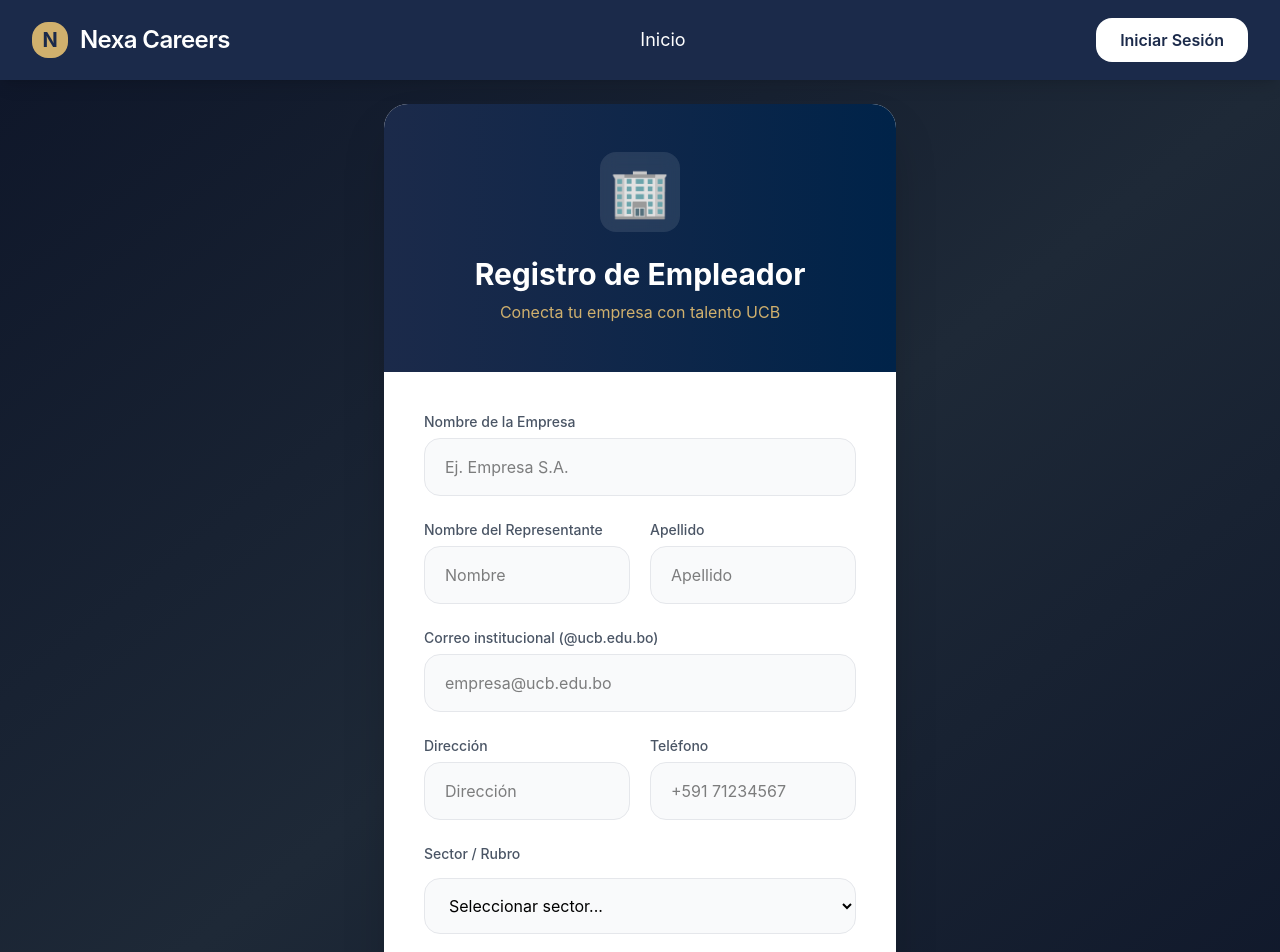
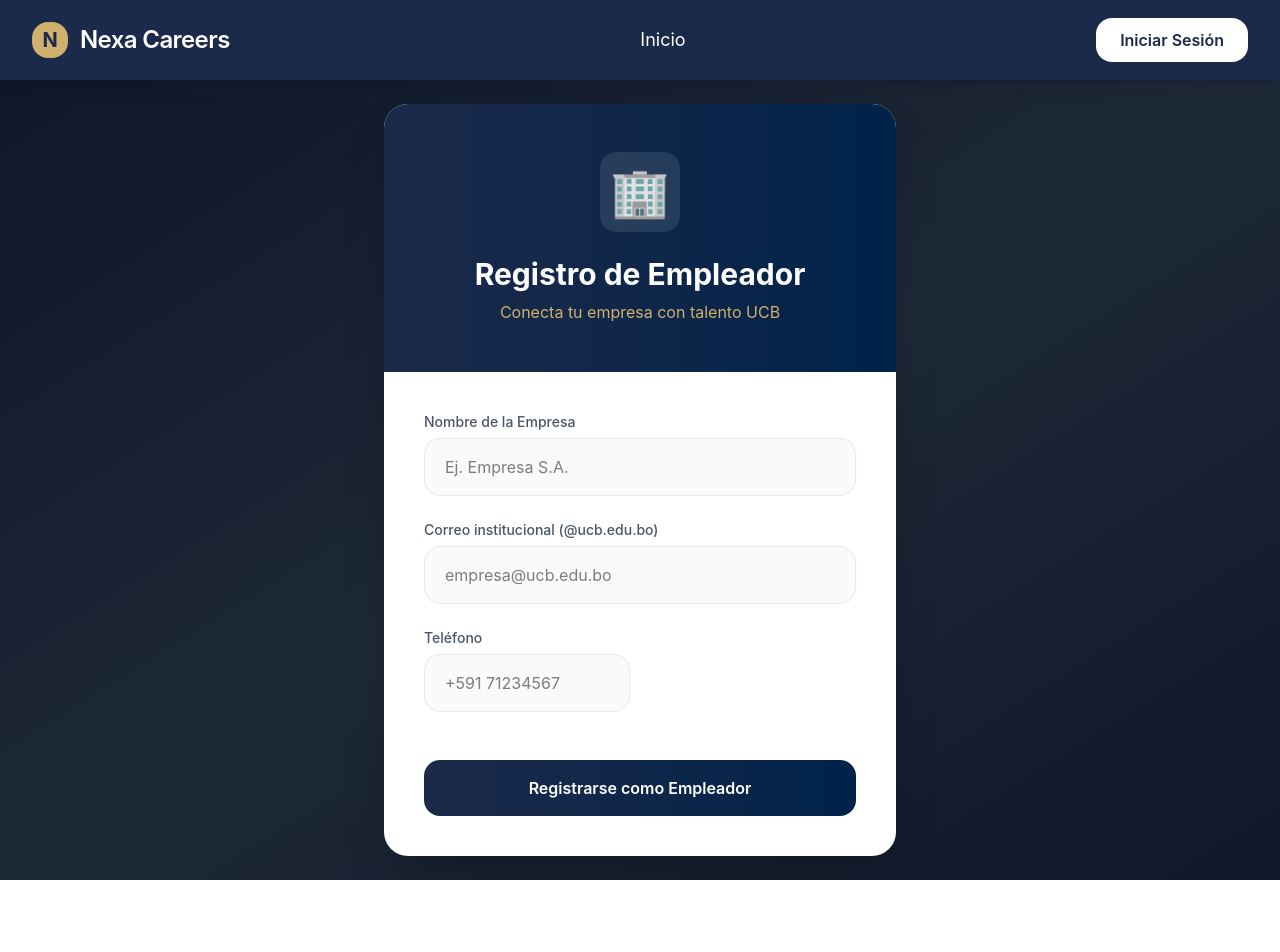
Before and after one commit to KamiGit21/Nexa_Career, a Vue app in the folder nexa_careers/: page /registro-empleador in a window 1280 px wide. Shown: the top 952 px of the page. After the commit the page ends 880 px from the top, so only its background shows below. Built offline with nearby package versions, Linux system fonts and the light colour scheme.

Commit message:
Arreglo de distribucion registro de estudiante, empleador y supervisor

```diff
--- a/nexa_careers/src/frontend/views/RegistroEmpleador.vue
+++ b/nexa_careers/src/frontend/views/RegistroEmpleador.vue
@@ -21,7 +21,7 @@
                    class="w-full px-5 py-4 bg-gray-50 border border-gray-200 rounded-2xl focus:border-[#b5943a] focus:ring-2 focus:ring-[#b5943a]/20 transition-all" />
           </div>
 
-          <div class="grid grid-cols-2 gap-5">
+          <!--<div class="grid grid-cols-2 gap-5">
             <div>
               <label class="block text-sm font-medium text-gray-600 mb-1.5">Nombre del Representante</label>
               <input v-model="form.nombre" type="text" placeholder="Nombre"
@@ -33,6 +33,7 @@
                      class="w-full px-5 py-4 bg-gray-50 border border-gray-200 rounded-2xl focus:border-[#b5943a]" />
             </div>
           </div>
+          -->
 
           <div>
             <label class="block text-sm font-medium text-gray-600 mb-1.5">Correo institucional (@ucb.edu.bo)</label>
@@ -41,11 +42,12 @@
           </div>
 
           <div class="grid grid-cols-2 gap-5">
-            <div>
+            <!--<div>
               <label class="block text-sm font-medium text-gray-600 mb-1.5">Dirección</label>
               <input v-model="form.direccion" type="text" placeholder="Dirección"
                      class="w-full px-5 py-4 bg-gray-50 border border-gray-200 rounded-2xl focus:border-[#b5943a]" />
             </div>
+            -->
             <div>
               <label class="block text-sm font-medium text-gray-600 mb-1.5">Teléfono</label>
               <input v-model="form.telefono" type="tel" placeholder="+591 71234567"
@@ -53,15 +55,14 @@
             </div>
           </div>
 
-          <!-- Sector / Rubro - Limpio (sin hardcode) -->
+          <!-- Sector / Rubro - Limpio (sin hardcode)
           <div>
             <label class="block text-sm font-medium text-gray-600 mb-1.5">Sector / Rubro</label>
             <select v-model="form.sector"
                     class="mt-2 w-full px-5 py-4 bg-gray-50 border border-gray-200 rounded-2xl focus:border-[#b5943a] focus:ring-2 focus:ring-[#b5943a]/20 transition-all">
               <option value="">Seleccionar sector...</option>
-              <!-- Las opciones se cargarán desde el backend -->
             </select>
-          </div>
+          </div>-->
 
           <button type="submit"
                   class="w-full py-4 bg-gradient-to-r from-[#1b2a4a] to-[#002349] text-white font-semibold rounded-2xl hover:brightness-110 transition-all mt-6">
--- a/nexa_careers/src/frontend/views/RegistroEstudiante.vue
+++ b/nexa_careers/src/frontend/views/RegistroEstudiante.vue
@@ -36,11 +36,11 @@
           </div>
 
           <div class="grid grid-cols-2 gap-5">
-            <div>
+            <!--<div>
               <label class="text-sm font-medium text-gray-600">Dirección</label>
               <input v-model="form.direccion" type="text" placeholder="La Paz, Bolivia"
                      class="mt-2 w-full px-5 py-4 bg-gray-50 border border-gray-200 rounded-2xl focus:border-[#b5943a] focus:ring-2 focus:ring-[#b5943a]/20 transition-all" />
-            </div>
+            </div>-->
             <div>
               <label class="text-sm font-medium text-gray-600">Teléfono</label>
               <input v-model="form.telefono" type="tel" placeholder="+591 71234567"
--- a/nexa_careers/src/frontend/views/RegistroSupervisor.vue
+++ b/nexa_careers/src/frontend/views/RegistroSupervisor.vue
@@ -37,11 +37,11 @@
           </div>
 
           <div class="grid grid-cols-2 gap-5">
-            <div>
+            <!--<div>
               <label class="text-sm font-medium text-gray-600">Dirección</label>
               <input v-model="form.direccion" type="text" placeholder="La Paz, Bolivia"
                      class="mt-2 w-full px-5 py-4 bg-gray-50 border border-gray-200 rounded-2xl focus:border-[#b5943a]" />
-            </div>
+            </div>-->
             <div>
               <label class="text-sm font-medium text-gray-600">Teléfono</label>
               <input v-model="form.telefono" type="tel" placeholder="+591 71234567"
```
